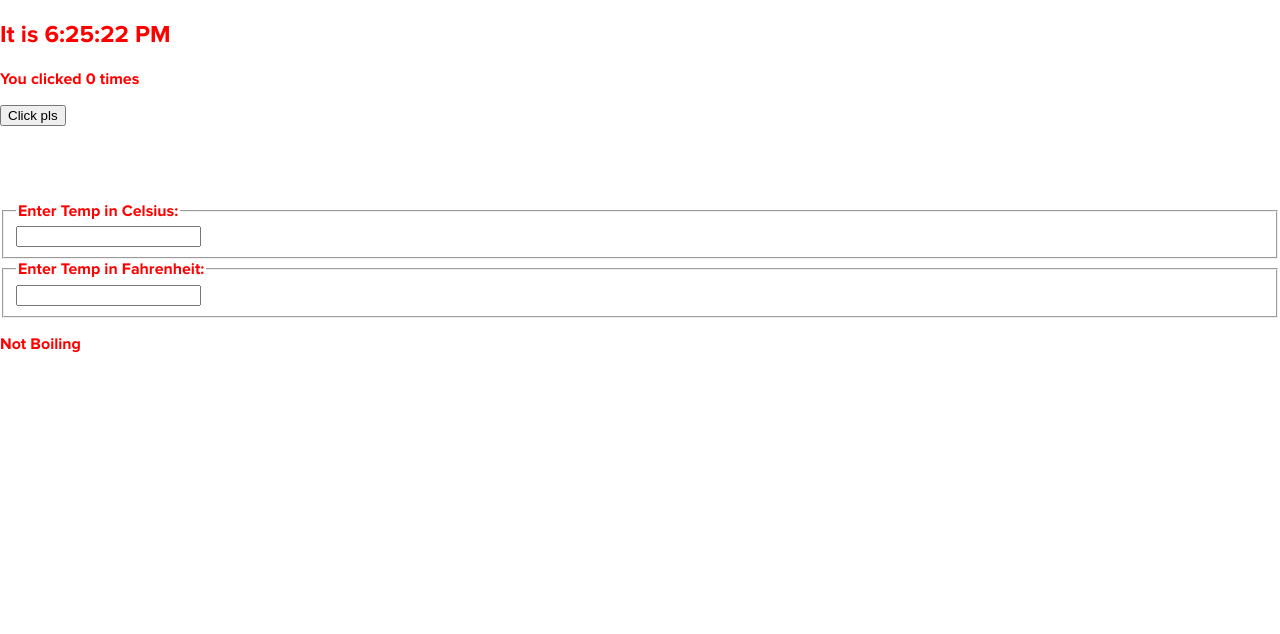
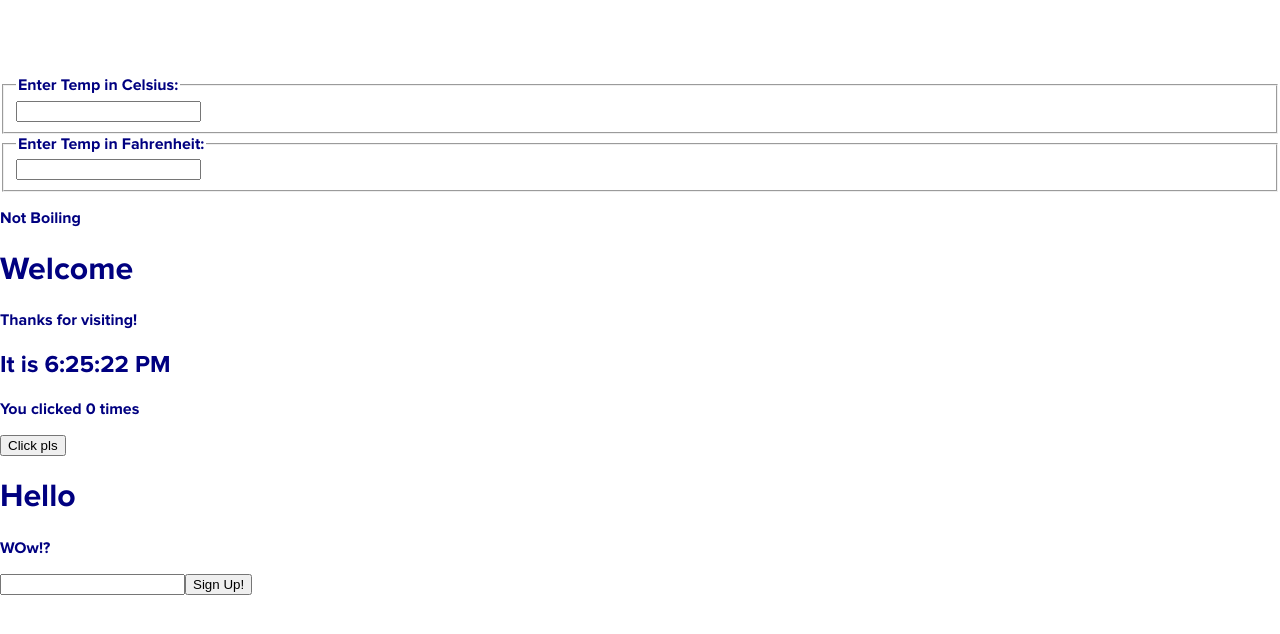
Before and after one commit to RavenDuffy/Portfolio, a React (Create React App) app in the folder portfolio/: page / in a window 1280 px wide. Shown: the top 634 px of the page. Built offline with nearby package versions, Linux system fonts and the light colour scheme.

Commit message:
Completed Main Concepts

```diff
--- a/portfolio/src/index.tsx
+++ b/portfolio/src/index.tsx
@@ -155,12 +155,96 @@ class TemperatureInput extends React.Component<TemperatureProps, {}> {
   }
 }
 
+function FancyBorder(props: any) {
+  return (
+    <div className={'FancyBorder FancyBorder-' + props.colour}>
+      {props.children}
+    </div>
+  )
+}
+
+function Dialog(props: any) {
+  return (
+    <FancyBorder colour="blue">
+      <h1 className="Dialog-title">
+        {props.title}
+      </h1>
+      <p className="Dialog-message">
+        {props.message}
+      </p>
+      {props.children}
+    </FancyBorder>
+  )
+}
+
+class SignUpDialog extends React.Component<{}, {login: string}> {
+  constructor(props: any) {
+    super(props)
+    this.handleChange = this.handleChange.bind(this)
+    this.handleSignUp = this.handleSignUp.bind(this)
+    this.state = {login: ''}
+  }
+
+  render() {
+    return(
+      <Dialog title="Hello"
+        message="WOw!?">
+        <input value={this.state.login}
+          onChange={this.handleChange}
+        />
+        <button onClick={this.handleSignUp}>
+          Sign Up!
+        </button>
+      </Dialog>
+    )
+  }
+
+  handleChange(e: any) {
+    console.log(e)
+    this.setState({login: e.target.value})
+  }
+
+  handleSignUp() {
+    alert(`Welcome ${this.state.login}`)
+  }
+}
+
+function WelcomeDialog() {
+  return (
+    <Dialog
+      title="Welcome"
+      message="Thanks for visiting!"
+    />
+  )
+}
+
+function SplitPane(props: any) {
+  return (
+    <div className="SplitPane">
+      <div className="SplitPane-left">
+        {props.left}
+      </div>
+      <div className="SplitPane-right">
+        {props.right}
+      </div>
+    </div>
+  )
+}
+
 const App = () => (
   <>
-    <Clock />
-    <Counter />
     <img src={placeholder} alt="pic"/>
     <Calculator />
+    <WelcomeDialog />
+    <SplitPane
+      left={
+        <Clock />
+      }
+      right={
+        <Counter />
+      }
+    />
+    <SignUpDialog />
   </>
 )
 
--- a/portfolio/src/sass/style.scss
+++ b/portfolio/src/sass/style.scss
@@ -1,4 +1,4 @@
-$body-color: red;
+$body-color: navy;
 
 @font-face {
   font-family: 'Proxima Nova Bold';
```
